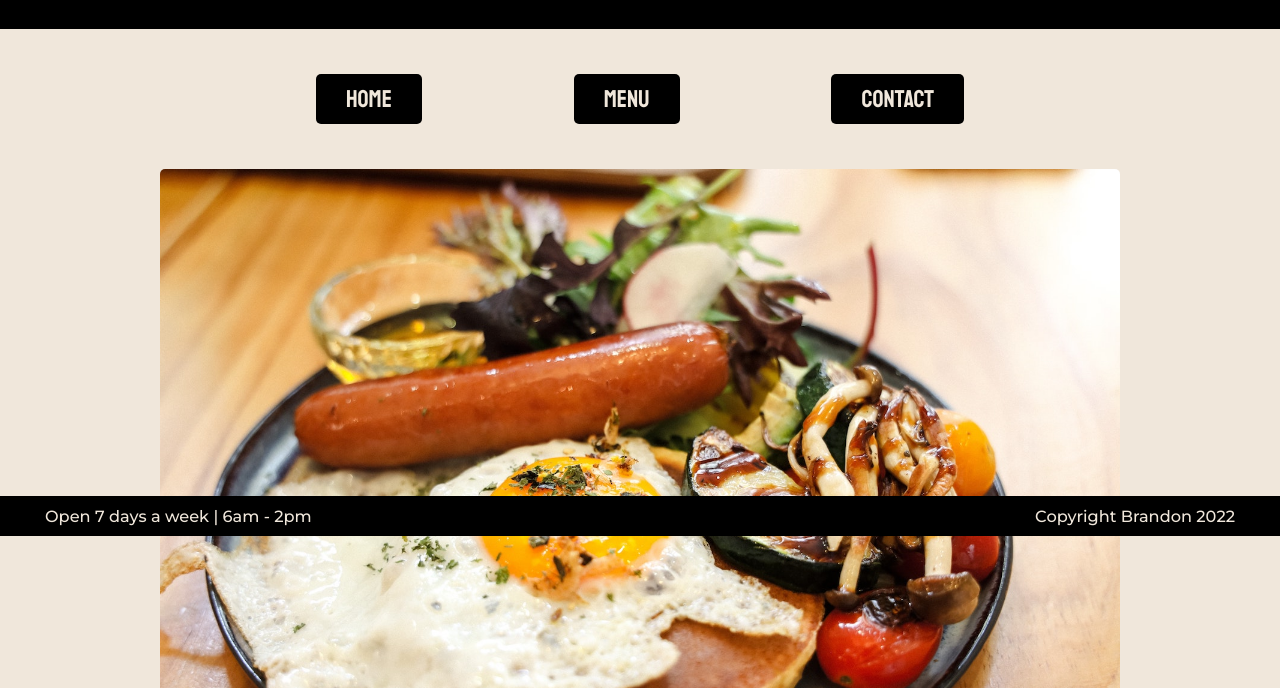
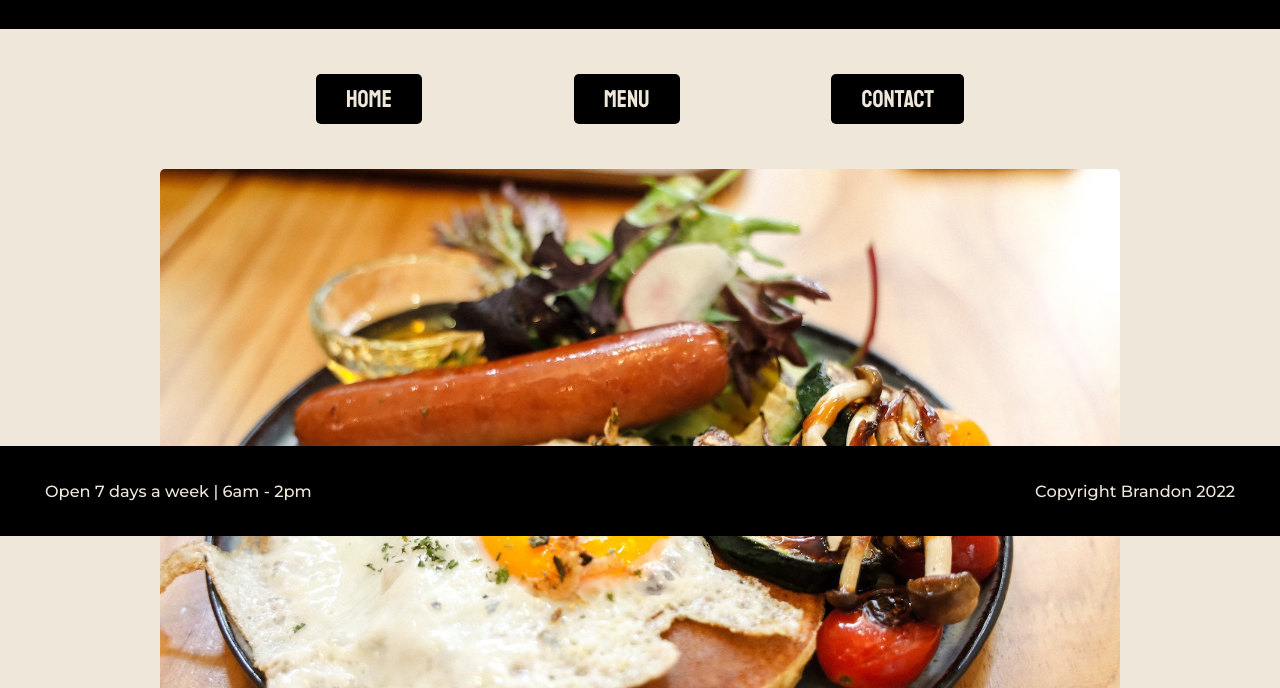
Before and after one commit to BrandonSigil/restaurant, a website built with webpack: page dist/index.html in a window 1280 px wide. Shown: the part 264-952 px from the top of the page. Built offline with nearby package versions, Linux system fonts and the light colour scheme.

Commit message:
updated footer

```diff
--- a/src/style.css
+++ b/src/style.css
@@ -34,6 +34,10 @@ p {
     font-size: 1rem;
     line-height: 1.5;
     font-family: "montserrat";
+}
+
+#content {
+    padding-bottom: 10rem;
 }
 
 .hello {
@@ -105,7 +109,7 @@ p {
 
 .footer {
     background: black;
-    height: 5vh;
+    height: 5rem;
     position: fixed;
     bottom: 0;
     width: 100%;
```
Also changed, not shown: dist/index.html.
